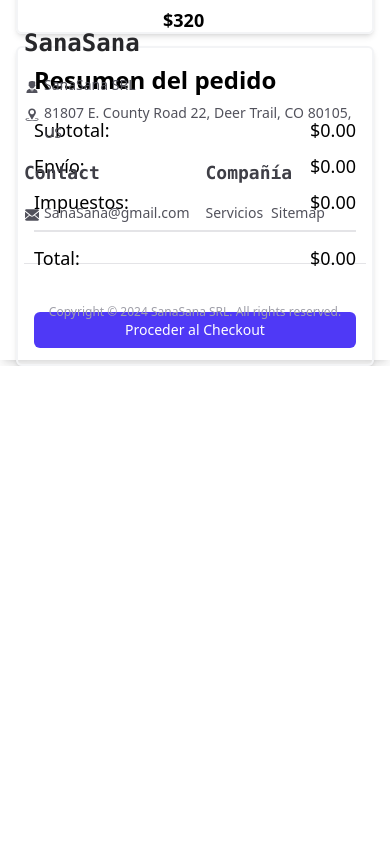
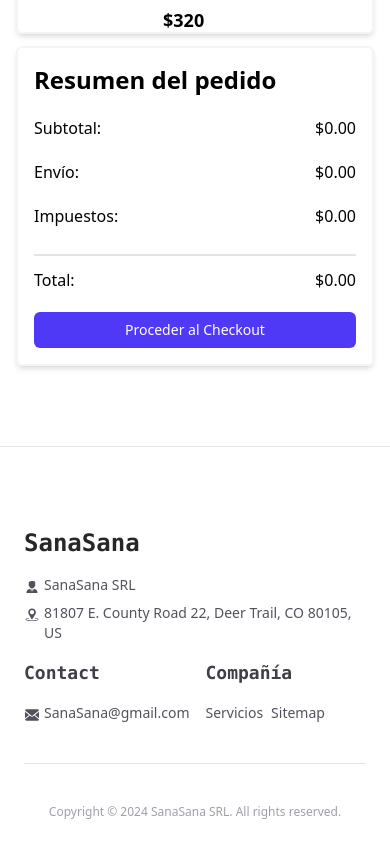
Before and after one commit to agustinfarfan/AplicacionesInteractivas1C25, a React (Vite) app in the folder frontend/: page /carrito in a window 390 px wide. Shown: the part 898-1756 px from the top of the page. Before the commit the page ends 1264 px from the top, so only its background shows below. Built offline with nearby package versions, Linux system fonts and the light colour scheme; no server answers.

Commit message:
Se desarrolla checkout WIP

```diff
--- /dev/null
+++ b/frontend/src/components/Resumen.jsx
@@ -0,0 +1,31 @@
+import React from 'react'
+
+const Resumen = ({ data }) => {
+    return (
+        <>
+            <h2 className='text-2xl font-bold mb-5'>Resumen del pedido</h2>
+            <div className='flex flex-col gap-2 justify-between h-full'>
+                <div className='flex flex-col gap-5'>
+                    <div className='flex flex-row justify-between'>
+                        <p className='text-md font-medium'>Subtotal: </p>
+                        <p className='text-md font-medium'>$0.00</p>
+                    </div>
+                    <div className='flex flex-row justify-between'>
+                        <p className='text-md font-medium'>Envío: </p>
+                        <p className='text-md font-medium'>$0.00</p>
+                    </div>
+                    <div className='flex flex-row justify-between'>
+                        <p className='text-md font-medium'>Impuestos: </p>
+                        <p className='text-md font-medium'>$0.00</p>
+                    </div>
+                </div>
+                <div className='flex flex-row justify-between border-t-2 border-zinc-200 pt-3'>
+                    <p className='text-md font-medium '>Total: </p>
+                    <p className='text-md font-medium'>$0.00</p>
+                </div>
+            </div>
+        </>
+    )
+}
+
+export default Resumen
--- a/frontend/src/layouts/TiendaLayout.jsx
+++ b/frontend/src/layouts/TiendaLayout.jsx
@@ -7,7 +7,7 @@
   return (
     <>
     <Header/>
-    <div className='h-svh py-20'>
+    <div className='h-vh py-20'>
         <Outlet/>
     </div>
     <Footer/>
--- a/frontend/src/pages/tienda/Carrito.jsx
+++ b/frontend/src/pages/tienda/Carrito.jsx
@@ -5,6 +5,7 @@
 import { fetchProducts } from '../../services/backendApi';
 import { fetchCart } from '../../services/carritoService';
 import Loading from '../../components/Loading';
+import Resumen from '../../components/Resumen';
 
 const Carrito = () => {
 
@@ -67,7 +68,7 @@
     </>
   ) : data && data.cantidad === 0 ? (
     <div className='flex h-full w-full justify-center items-center'>
-        <h1 className='text-3xl font-bold mb-5'>No hay productos en el carrito</h1>
+      <h1 className='text-3xl font-bold mb-5'>No hay productos en el carrito</h1>
     </div>
   ) : (
     <>
@@ -102,28 +103,8 @@
 
           </div>
           <div className='md:w-1/3 w-full h-80 shadow-md border-gray-100 p-4 border-2 rounded-md justify-between flex flex-col'>
-            <h2 className='text-2xl font-bold mb-5'>Resumen del pedido</h2>
-            <div className='flex flex-col gap-2 justify-between h-full pb-10'>
-              <div className='flex flex-col gap-2'>
-                <div className='flex flex-row justify-between'>
-                  <p className='text-lg font-medium'>Subtotal: </p>
-                  <p className='text-lg font-medium'>$0.00</p>
-                </div>
-                <div className='flex flex-row justify-between'>
-                  <p className='text-lg font-medium'>Envío: </p>
-                  <p className='text-lg font-medium'>$0.00</p>
-                </div>
-                <div className='flex flex-row justify-between'>
-                  <p className='text-lg font-medium'>Impuestos: </p>
-                  <p className='text-lg font-medium'>$0.00</p>
-                </div>
-              </div>
-              <div className='flex flex-row justify-between border-t-2 border-zinc-200 pt-3'>
-                <p className='text-lg font-medium '>Total: </p>
-                <p className='text-lg font-medium'>$0.00</p>
-              </div>
-            </div>
-            <div className=''>
+            <Resumen />
+            <div className='mt-5'>
               <Button onClick={handleIngresarCheckout} nombre={"Proceder al Checkout"} />
             </div>
           </div>
--- a/frontend/src/pages/tienda/Checkout.jsx
+++ b/frontend/src/pages/tienda/Checkout.jsx
@@ -1,9 +1,126 @@
-import React from 'react'
+import React, { useState } from 'react'
+import Button from '../../components/buttons/Button'
+import { Link } from 'react-router-dom'
+import Resumen from '../../components/Resumen';
 
 const Checkout = () => {
+
+  const [pasoActivo, setPaso] = useState(1);
+
+  const pasos = [
+    {
+      titulo: "Inforamción Personal"
+    },
+    {
+      titulo: "Metodo de Envío"
+    },
+    {
+      titulo: "Metodo de Pago"
+    },
+  ];
+
   return (
     <>
-        <div>Checkout</div>
+      <div className='max-w-7xl mx-4 md:mx-auto mt-10'>
+        <h1 className='text-3xl font-bold mb-5'>Checkout</h1>
+
+        <div className='flex flex-col md:flex-row gap-3'>
+          <div className='md:w-2/3 w-full shadow-md rounded-md border-gray-100 border-2 p-4'>
+
+            {/* Pasos */}
+            <div className="mb-10">
+              <nav aria-label="Progress">
+                <ol role="list" className="space-y-4 md:flex md:space-x-8 md:space-y-0">
+                  {
+                    pasos.map((paso, index) => (
+                      <li key={index} className="md:flex-1">
+                        <div
+                          className={
+                            "group cursor-pointer flex flex-col py-2 pl-4 md:pb-0 md:pl-0 md:pt-4 " +
+                            (pasoActivo === index + 1
+                              ? "border-l-4 border-indigo-600 md:border-l-0 md:border-t-4"
+                              : "border-l-4 border-gray-200 hover:border-gray-300 md:border-l-0 md:border-t-4")
+                          }
+                          aria-current={pasoActivo === index + 1 ? "step" : undefined}
+                          onClick={() => setPaso(index + 1)}
+                        >
+                          <span
+                            className={
+                              "text-sm font-medium " +
+                              (pasoActivo === index + 1
+                                ? "text-indigo-600"
+                                : "text-gray-500 group-hover:text-gray-700")
+                            }
+                          >
+                            Step {index + 1}
+                          </span>
+                          <span className={
+                            "text-sm font-medium " +
+                            (pasoActivo === index + 1
+                              ? "text-black"
+                              : "text-gray-500 group-hover:text-gray-700")
+                          }
+                          >{paso.titulo}</span>
+                        </div>
+                    </li>
+                    ))
+                  }
+                </ol>
+              </nav>
+            </div>
+
+            <p className="mt-4 text-gray-600">Por favor, rellene el formulario para poder completar su compra.</p>
+            <form className="mt-6">
+              <div className='flex flex-row gap-3 mb-6'>
+                <div className="flex-1/2">
+                  <label className="block text-gray-800 font-bold mb-2" for="name">
+                    Nombre
+                  </label>
+                  <input className="appearance-none border border-gray-400 rounded w-full py-2 px-3 text-gray-700 leading-tight focus:outline-none focus:shadow-outline" id="name" type="text" placeholder="John" />
+                </div>
+                <div className=" flex-1/2">
+                  <label className="block text-gray-800 font-bold mb-2" for="name">
+                    Apellido
+                  </label>
+                  <input className="appearance-none border border-gray-400 rounded w-full py-2 px-3 text-gray-700 leading-tight focus:outline-none focus:shadow-outline" id="name" type="text" placeholder="Doe" />
+                </div>
+              </div>
+
+              <div className="mb-6">
+                <label className="block text-gray-800 font-bold mb-2" for="email">
+                  Email
+                </label>
+                <input className="appearance-none border border-gray-400 rounded w-full py-2 px-3 text-gray-700 leading-tight focus:outline-none focus:shadow-outline" id="email" type="email" placeholder="johndoe@example.com" />
+              </div>
+              <div className="mb-6">
+                <label className="block text-gray-800 font-bold mb-2" for="card_number">
+                  Card Number
+                </label>
+                <input className="appearance-none border border-gray-400 rounded w-full py-2 px-3 text-gray-700 leading-tight focus:outline-none focus:shadow-outline" id="card_number" type="text" placeholder="**** **** **** 1234" />
+              </div>
+              <div className="mb-6">
+                <label className="block text-gray-800 font-bold mb-2" for="expiration_date">
+                  Expiration Date
+                </label>
+                <input className="appearance-none border border-gray-400 rounded w-full py-2 px-3 text-gray-700 leading-tight focus:outline-none focus:shadow-outline" id="expiration_date" type="text" placeholder="MM / YY" />
+              </div>
+              <div className="mb-6">
+                <label className="block text-gray-800 font-bold mb-2" for="cvv">
+                  CVV
+                </label>
+                <input className="appearance-none border border-gray-400 rounded w-full py-2 px-3 text-gray-700 leading-tight focus:outline-none focus:shadow-outline" id="cvv" type="text" placeholder="***" />
+              </div>
+              <button className="bg-indigo-500 hover:bg-indigo-700 text-white font-bold py-2 px-4 rounded focus:outline-none focus:shadow-outline" type="button">
+                Submit
+              </button>
+            </form>
+          </div>
+          <div className='md:w-1/3 w-full h-80 shadow-md border-gray-100 p-4 border-2 rounded-md justify-between flex flex-col'>
+            <Resumen/>
+          </div>
+        </div>
+      </div>
+
     </>
   )
 }
```
